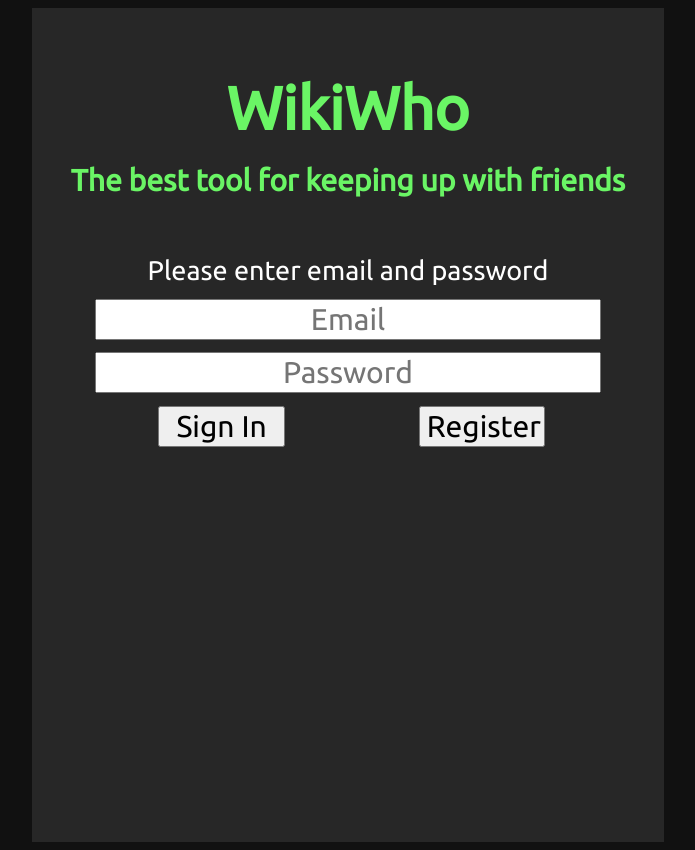
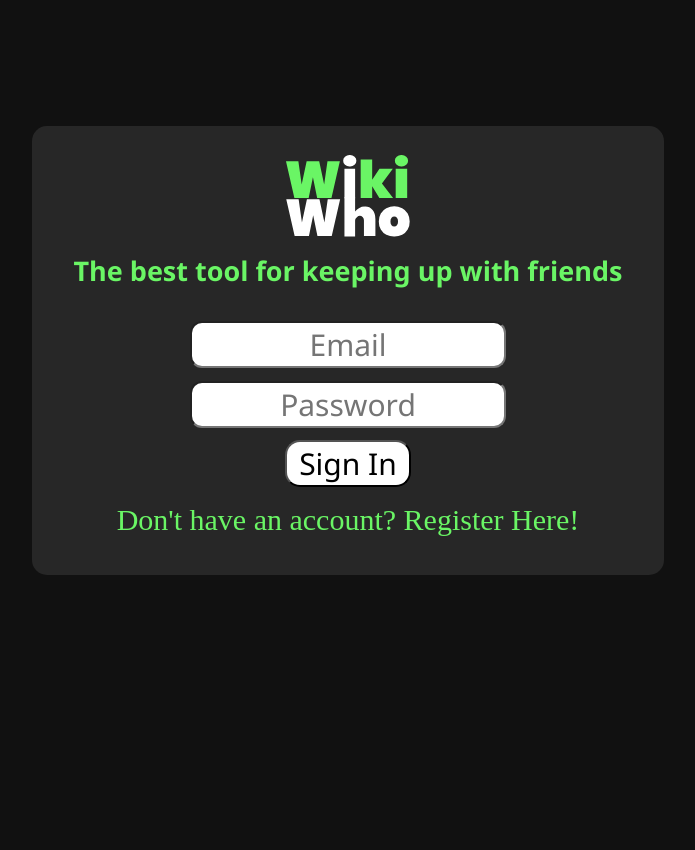
Before and after one commit to Naton-1/POOSD-POOP-Group-Small_Project, a PHP site: page / in a window 1280 px wide. Shown: the whole page, without its empty margins (292-987 px from the left). After the commit the page ends 575 px from the top, so only its background shows below. Run offline with PHP 8.4, Linux system fonts and the light colour scheme.

Commit message:
updated login styling

```diff
--- a/css/styles.css
+++ b/css/styles.css
@@ -10,38 +10,42 @@ body
     width: 100%;
     /*margin: 2% 5%;*/
     text-align: center;
-    font-family: 'Ubuntu', sans-serif;
+    font-family: 'Segoe UI', Frutiger-serif;
     color: #6af565;
 }
 
 #banner
 {
-
-    font-size: 30px;
+    font-size: 27px;
     width: 100%;
     /*margin: 2% 5%;*/
-    margin-top: -3%;
+    margin-top: 2%;
+    margin-bottom: 5%;
     text-align: center;
-    font-family: 'Ubuntu', sans-serif;
+    font-family: 'Segoe UI', Frutiger-serif;
     color: #6af565;
 }
 
 #loginDiv
 {
+    display: flex;
+    flex-direction: column;
+    justify-content: center;
+    align-items: center;
     font-size: 30px;
-    height: 100%;
     width: 50%;
     margin-left: 25%;
-    margin-top: 0%;
+    margin-top: 10%;
     padding: 25px 0px 25px 0px;
     background-color: #272727;
+    border-radius: 15px;
 }
 
 #loggedInDiv
 {
     font-size: 30px;
     width: 70%;
-    margin-left: 15%;
+    /* margin-left: 15%; */
     padding: 25px;
     background-color: #b2b2b2;
 }
@@ -50,25 +54,30 @@ body
 {
     font-size: 30px;
     width: 70%;
-    margin-left: 15%;
+    /* margin-left: 15%; */
     padding: 25px;
     background-color: #b2b2b2;
 }
 
 .buttons
 {
+    border-color: black;
     font-size: 30px;
     /*border-radius: 25px;*/
     width: 20%;
-    margin-left: 20%;
+    background-color:#FFFFFF;
+    /* margin-left: 20%; */
     display:inline-block;
-    font-family: 'Ubuntu', sans-serif;
+    font-family: 'Segoe UI', Frutiger-serif;
+    border-radius: 15px;
 }
 
 .buttons:hover{
-    background-color: #00d5124f;
-    color: #FFFFFF;
-    opacity: 50%;
+    background-color: #6af565;
+    color: #000000;
+    opacity: 100%;
+    text-decoration: underline;
+    cursor: pointer;
 }
 
 #loginName
@@ -88,24 +97,38 @@ body
 	font-size: 30px;
 }
 
+#registerLink {
+    margin-top: 2.5%;
+    text-decoration: none;
+    color: #6af565;
+}
+
+#registerLink:hover {
+    text-decoration: underline;
+}
+
 input[type="text"],input[type="password"]{
     /*border-radius: 25px;*/
     text-align: center;
-    width: 80%;
-    margin-left: 10%;
+    background-color: #FFFFFF;
+    /* margin-left: 10%; */
+    width: 50%;
     margin-bottom: 2%;
-    font-family: 'Ubuntu', sans-serif;
+    font-family: 'Segoe UI', Frutiger-serif;
+    border-radius: 12px;
 }
 
 #inner-title{
     display: inline-block;
-    font-size: 0.9em;
+    font-size: 1.1em;
+    font-weight: bold;
+    text-decoration: underline;
     width: 90%;
     text-align: center;
-    margin-top: 5%;
-    margin-left: 5%;
+    margin-top: 0%;
+    /* margin-left: 5%; */
     margin-bottom: 2%;
-    font-family: 'Ubuntu', sans-serif;
+    font-family: 'Segoe UI', Frutiger-serif;
     color: #FFFFFF;
 }
 
@@ -114,16 +137,17 @@ input[type="text"],input[type="password"]{
     font-size: 0.8em;
     width: 90%;
     text-align: center;
-    margin-left: 5%;
+    /* margin-left: 5%; */
     margin-bottom: 2%;
-    font-family: 'Ubuntu', sans-serif;
+    font-family: 'Segoe UI', Frutiger-serif;
     color: #95060a;
 }
 
 #userName{
+
     display: inline-block;
     width: 80%;
-    margin-left: 10%;
+    /* margin-left: 10%; */
     text-align: center;
 }
 
@@ -137,7 +161,7 @@ select{
     margin-left: 35%;
     margin-top: 2%;
     font-size: 0.75em;
-    font-family: 'Ubuntu', sans-serif;
+    font-family: 'Segoe UI', Frutiger-serif;
 }
 
 #colorSearchResult{
@@ -152,6 +176,6 @@ select{
     margin-left: 5%;
     margin-top: 2%;
     margin-bottom: 1%;
-    font-family: 'Ubuntu', sans-serif;
+    font-family: 'Segoe UI', Frutiger-serif;
     color: #95060a;
 }
--- a/index.html
+++ b/index.html
@@ -1,41 +1,27 @@
 <html>
+
 <head>
 	<title>WikiWho</title>
-    <meta name="description" value="BLARG">
+	<meta name="description" value="The best tool for keeping up with friends">
 	<script type="text/javascript" src="js/md5.js"></script>
 	<script type="text/javascript" src="js/code.js"></script>
-    <link href="css/styles.css" rel="stylesheet">
-    <link href="https://fonts.googleapis.com/css?family=Ubuntu" rel="stylesheet">
+	<link href="css/styles.css" rel="stylesheet">
 </head>
+
 <body>
-<style>
-	body
-	{
-		/*background-image: url('82701028-happy-multiethnic-friends-casual-people-having-fun-sitting-on-couch-indoors-and-laughing.jpg');*/
-	}
+	<div id="loginDiv">
+		<img src="images\WikiWho_Logo.svg" alt="WikiWho" style="width: 35%">
+		<h1 id="banner">The best tool for keeping up with friends</h1>
+		<input type="text" id="loginName" placeholder="Email" class="input"/>
+		<span class="underline"></span>
+		<input type="password" id="loginPassword" placeholder="Password" class="input"/>
+		<span class="underline"></span>
+		<button type="button" id="loginButton" class="buttons" onclick="doLogin();"> Sign In </button>
+		<a href="/register.html" id="registerLink" > Don't have an account? Register Here!</a>
 
-</style>
-
-
-
-
-<div id="loginDiv">
-	<center><h1 id="title">WikiWho</h1></center>
-	<h2 id="banner">The best tool for keeping up with friends</h2>
-
-
-	<span id="inner-title">Please enter email and password</span>
-
-	<input type="text" id="loginName" placeholder="Email" /><br />
-
-	<input type="password" id="loginPassword" placeholder="Password"/><br />
-	<div id="button2">
-		<button type="button" id="loginButton" class="buttons" onclick="doLogin();"> Sign In </button>
-  		<button type="button" id="registerButton" class="buttons" > Register </button>
+		<span id="loginResult"></span>
 	</div>
 
-	<span id="loginResult"></span>
-</div>
+</body>
 
-</body>
 </html>
```
Also changed, not shown: images/WikiWho_Logo.svg (added).
